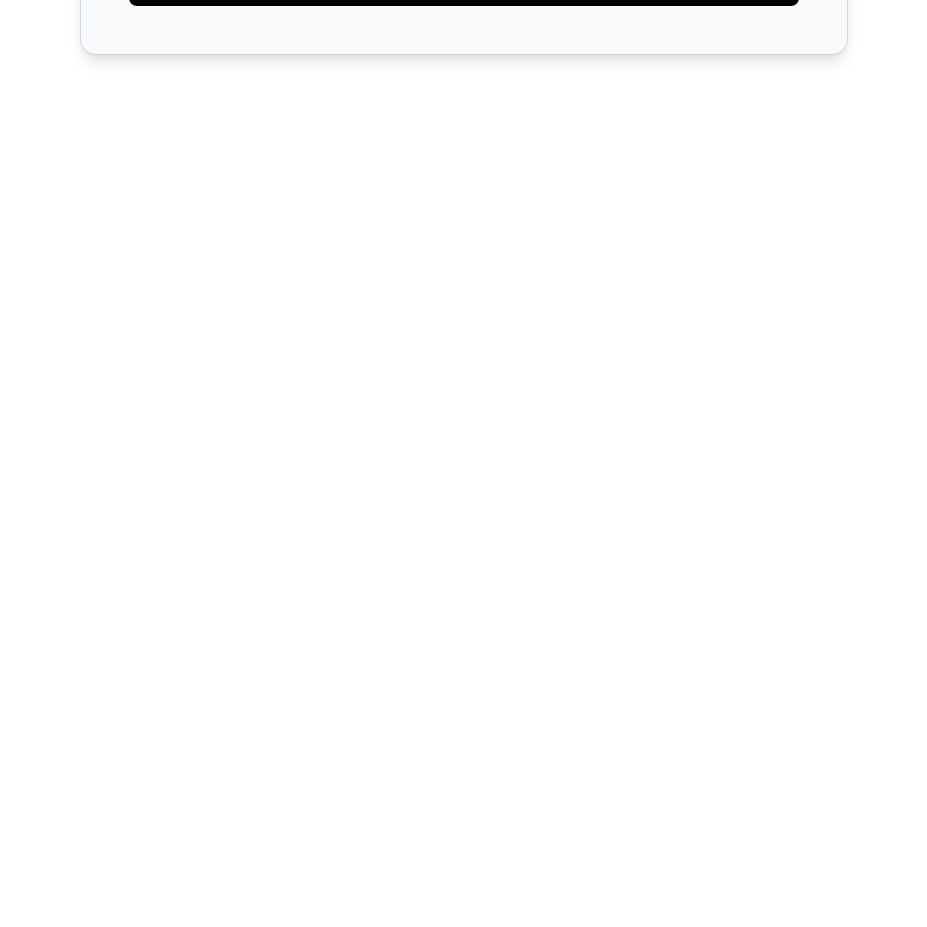
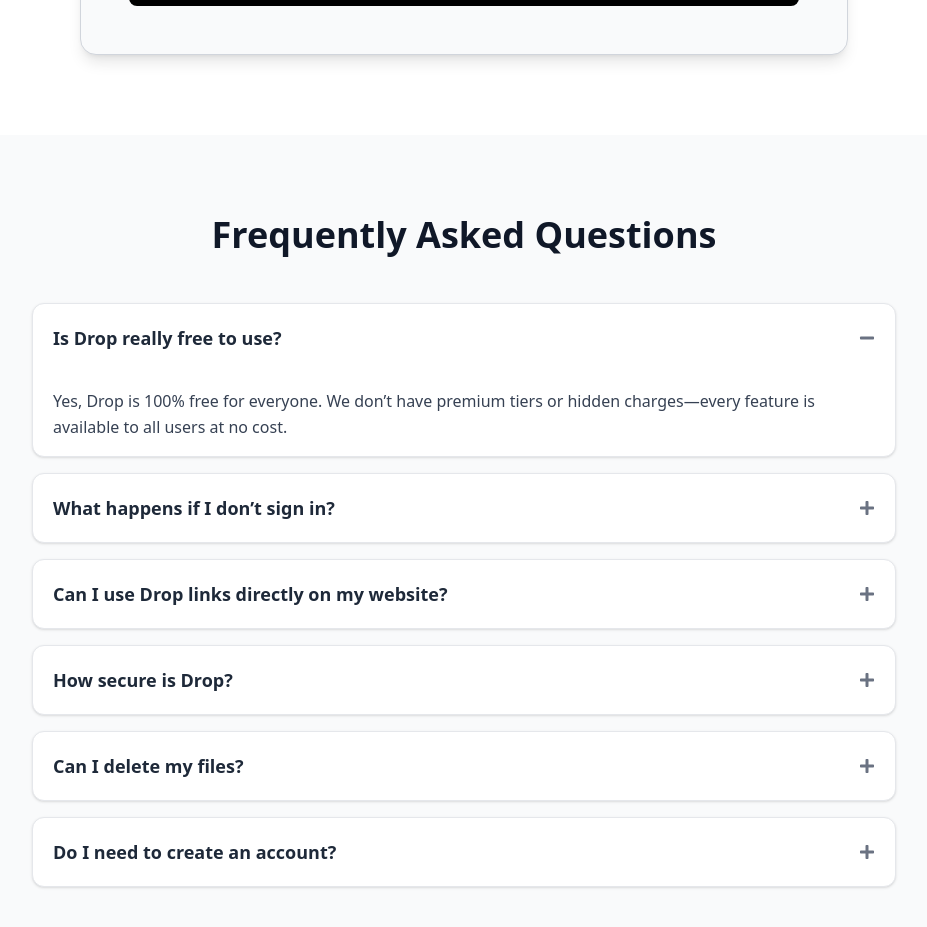
Before and after one commit to Gazi2050/Drop, a Next.js app: page / in a window 1280 px wide. Shown: the part 3260-4187 px from the top of the page, without its empty margins (176-1103 px from the left). Before the commit the page ends 3395 px from the top, so only its background shows below. Built offline with nearby package versions, Linux system fonts and the light colour scheme.

Commit message:
ui:add FAQ

```diff
--- a/src/app/page.tsx
+++ b/src/app/page.tsx
@@ -1,3 +1,4 @@
+import FAQ from "@/components/FAQ";
 import Features from "@/components/Features";
 import FileType from "@/components/FileType";
 import Hero from "@/components/Hero";
@@ -14,6 +15,7 @@
       <FileType />
       <HIW />
       <Pricing />
+      <FAQ />
     </>
   );
 };
--- /dev/null
+++ b/src/components/FAQ.tsx
@@ -0,0 +1,85 @@
+'use client';
+import { useState } from 'react';
+import { FaPlus, FaMinus } from 'react-icons/fa';
+
+const faqData = [
+    {
+        question: "Is Drop really free to use?",
+        answer: "Yes, Drop is 100% free for everyone. We don’t have premium tiers or hidden charges—every feature is available to all users at no cost."
+    },
+    {
+        question: "What happens if I don’t sign in?",
+        answer: "Files uploaded without signing in are stored temporarily and will be deleted when you reload or close the tab. To keep files permanently, please create a free account."
+    },
+    {
+        question: "Can I use Drop links directly on my website?",
+        answer: "Yes! You can use your Drop file URLs as direct links on your website, blogs, or any platform to share your files seamlessly."
+    },
+    {
+        question: "How secure is Drop?",
+        answer: "Very secure. All uploads use encrypted connections (SSL/TLS) and are stored with AES-256 encryption. You can also password-protect and expire shared links."
+    },
+    {
+        question: "Can I delete my files?",
+        answer: "Yes. Registered users can delete files at any time. Guest files are automatically deleted after their temporary period and can’t be manually managed."
+    },
+    {
+        question: "Do I need to create an account?",
+        answer: "No, you can use Drop without creating an account. However, creating a free account gives you permanent storage, file management tools, and more control over your uploads."
+    }
+];
+
+
+
+const FAQ = () => {
+    const [openIndex, setOpenIndex] = useState(0);
+
+    const toggle = (idx: number) => {
+        setOpenIndex(prev => (prev === idx ? -1 : idx));
+    };
+
+    return (
+        <section id="faq" className="py-20 bg-gray-50 scroll-mt-20">
+            <div className="max-w-4xl mx-auto px-4">
+                <h2 className="text-4xl font-bold text-center text-gray-900 mb-12">
+                    Frequently Asked Questions
+                </h2>
+
+                <div className="space-y-4">
+                    {faqData.map((item, idx) => {
+                        const isOpen = idx === openIndex;
+                        return (
+                            <div
+                                key={idx}
+                                className="bg-white border border-gray-200 rounded-xl overflow-hidden shadow-sm"
+                            >
+                                <button
+                                    onClick={() => toggle(idx)}
+                                    className="w-full flex items-center justify-between p-5 cursor-pointer focus:outline-none"
+                                >
+                                    <span className="text-lg font-semibold text-gray-800">
+                                        {item.question}
+                                    </span>
+                                    <span className="text-gray-500">
+                                        {isOpen ? <FaMinus /> : <FaPlus />}
+                                    </span>
+                                </button>
+
+                                <div
+                                    className={`px-5 overflow-hidden transition-all duration-300 ease-in-out ${isOpen ? 'max-h-40 py-4' : 'max-h-0'
+                                        }`}
+                                >
+                                    <p className="text-gray-700 leading-relaxed">
+                                        {item.answer}
+                                    </p>
+                                </div>
+                            </div>
+                        );
+                    })}
+                </div>
+            </div>
+        </section>
+    );
+};
+
+export default FAQ;
--- a/src/components/HIW.tsx
+++ b/src/components/HIW.tsx
@@ -29,7 +29,7 @@
                     {steps.map(({ icon: Icon, title, description }, idx) => (
                         <div
                             key={title}
-                            className="relative bg-white p-6 rounded-xl border border-gray-200 shadow-sm transition duration-300 hover:shadow-lg hover:scale-[1.03] cursor-pointer group"
+                            className="relative bg-white p-6 rounded-xl border border-gray-200 shadow-sm transition duration-300 hover:shadow-lg hover:scale-[1.03] cursor-pointer group text-center"
                         >
                             {/* Step Number Top Right, gray text no bg */}
                             <span className="absolute top-4 right-4 text-gray-400 font-semibold text-lg select-none">
```
